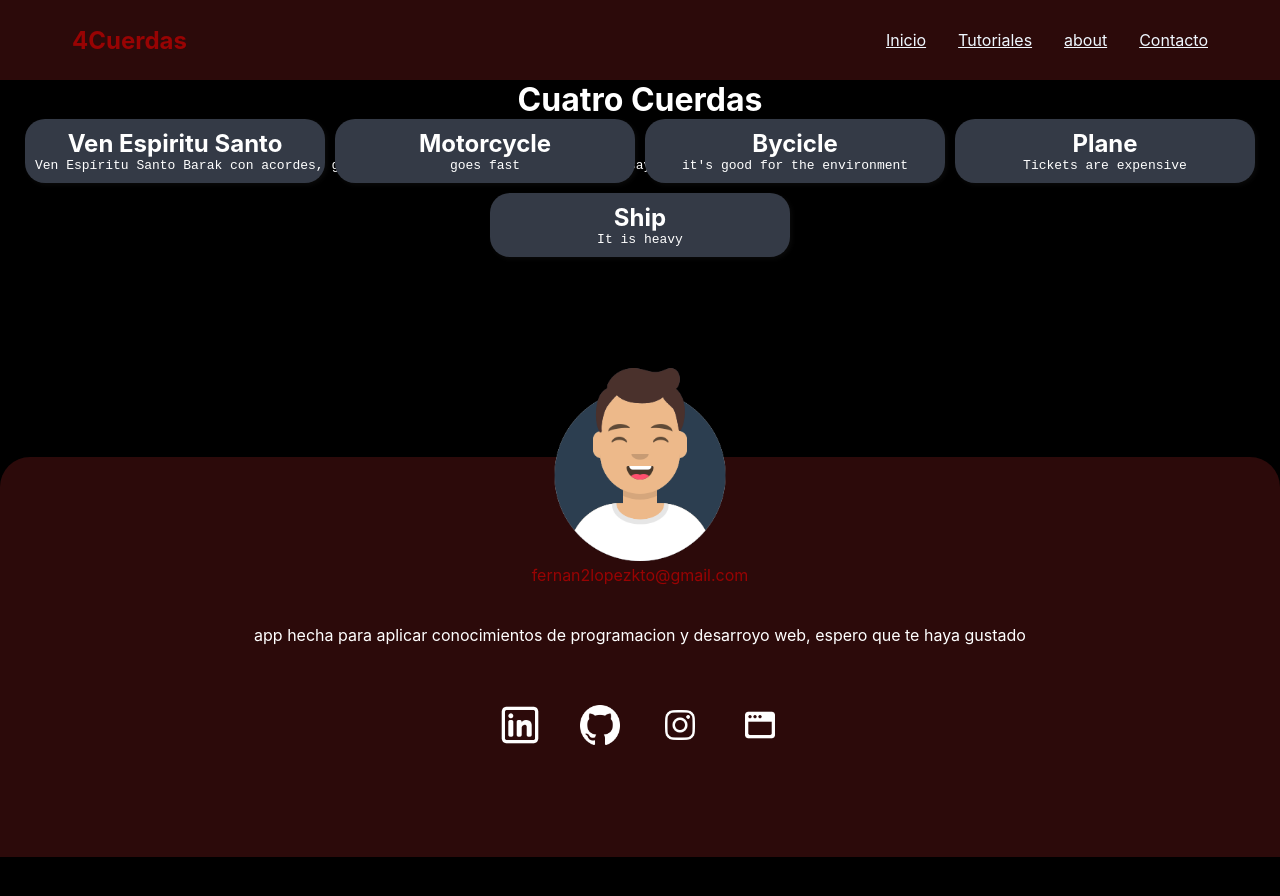
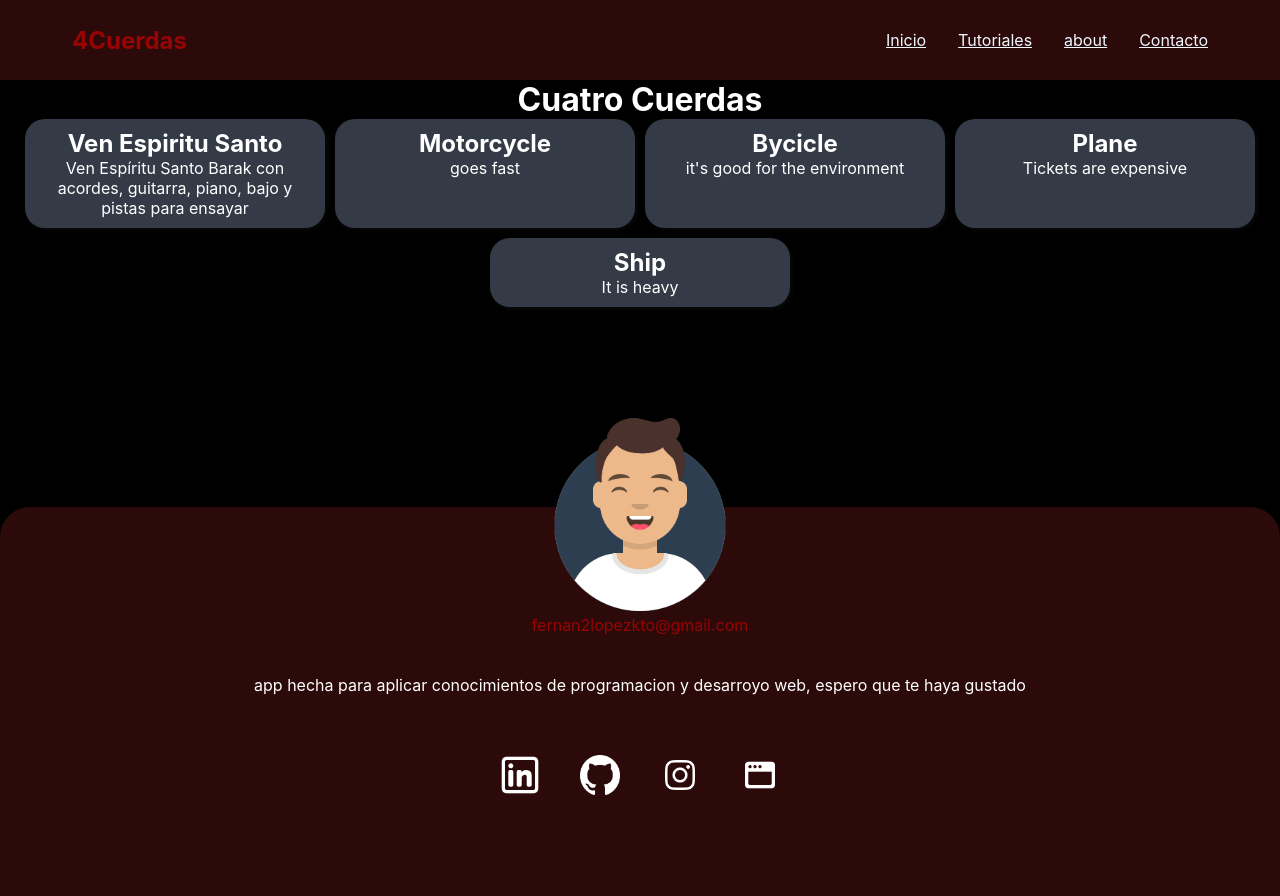
Before and after one commit to fernan2lopezkto/cuatro-cuerdas, a React (Vite) app: page /cuatro-cuerdas/tutoriales in a window 1280 px wide. Shown: the top 896 px of the page. Before the commit the page ends 857 px from the top, so only its background shows below. Built offline with nearby package versions, Linux system fonts and the light colour scheme.

Commit message:
Update Card.jsx

```diff
--- a/src/components/Card.jsx
+++ b/src/components/Card.jsx
@@ -6,7 +6,7 @@
       <h2>
         {title}
       </h2>
-      <pre>{description}</pre>
+      <p>{description}</p>
     </div>
   );
 }
```
